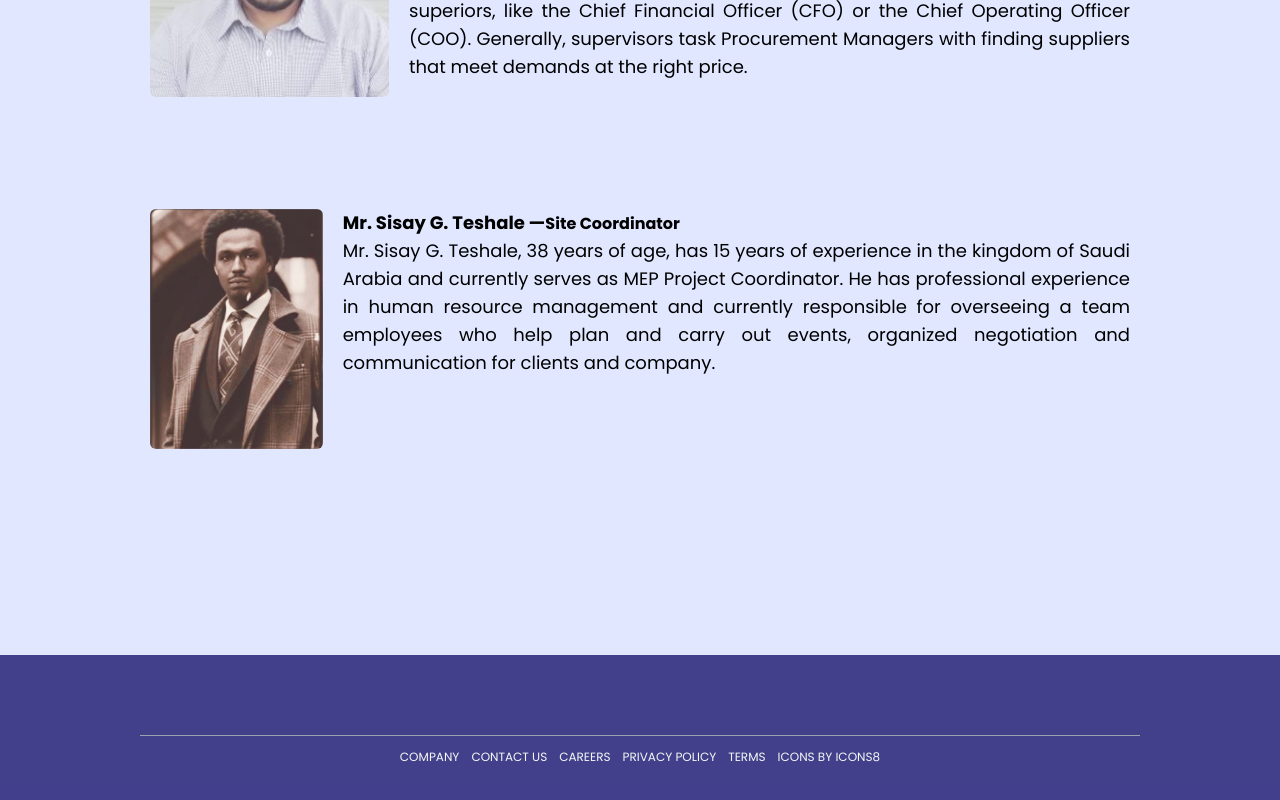
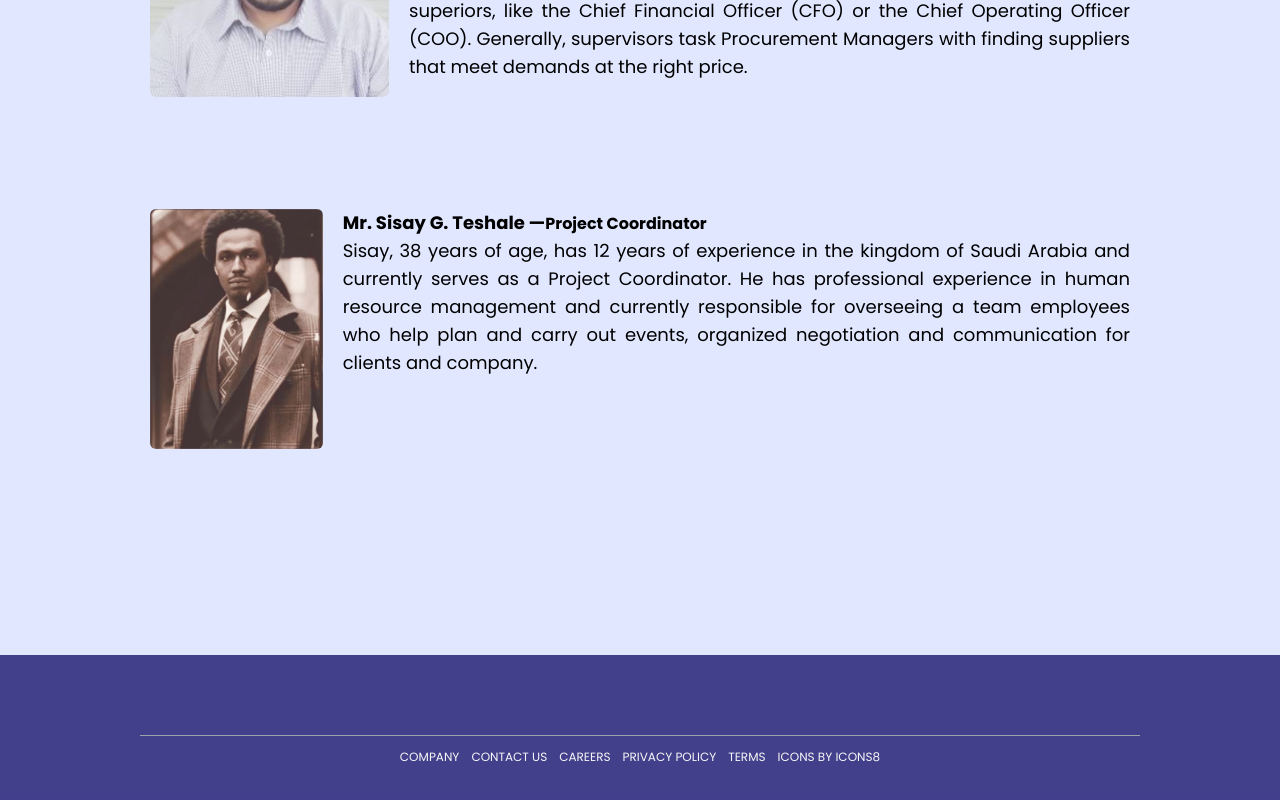
Before and after one commit to jeldrint/ibj-mep, a React (Vite) app: page /about-us/key-personnel-profile in a window 1280 px wide. Shown: the part 2004-2804 px from the top of the page. Built offline with nearby package versions, Linux system fonts and the light colour scheme.

Commit message:
minor updates

```diff
--- a/src/components/Personnel.tsx
+++ b/src/components/Personnel.tsx
@@ -25,7 +25,7 @@ const Personnel = () : React.ReactElement => {
          <PersonnelProfile name='Mr. Hani Abd- Elraouf ' title='Finance Manager' img={personnelpic3} desc1={personnel3desc1} />
          <PersonnelProfile name='Mr.  Waleed Al-Sayed Ali Ibrahim' title='Human Resource Manager' img={personnelpic4} desc1={personnel4desc1} />
          <PersonnelProfile name='Mr. Abdelhadi Mohamed Hassan' title='Procurement Manager' img={personnelpic5} desc1={personnel5desc1} />
-         <PersonnelProfile name='Mr. Sisay G. Teshale' title='Site Coordinator' img={personnelpic6} desc1={personnel6desc1} />
+         <PersonnelProfile name='Mr. Sisay G. Teshale' title='Project Coordinator' img={personnelpic6} desc1={personnel6desc1} />
       </section>
    )
 }
--- a/src/texts.ts
+++ b/src/texts.ts
@@ -10,4 +10,4 @@ export const personnel4desc1: string = "Mr. Waleed has 10 years plus experience
 
 export const personnel5desc1: string = "Mr. Abdelhadi has 12 years of experience in the procurement. He manages the purchasing of products and services for a company.  He creates a buying strategy that takes into account the company budget and necessary supplies and then they find matching vendors. Their day includes meetings with superiors, like the Chief Financial Officer (CFO) or the Chief Operating Officer (COO). Generally, supervisors task Procurement Managers with finding suppliers that meet demands at the right price."
 
-export const personnel6desc1: string = "Mr. Sisay G. Teshale, 38 years of age, has 15 years of experience in the kingdom of Saudi Arabia and currently serves as MEP Project Coordinator. He has professional experience in human resource management and currently responsible for overseeing a team employees who help plan and carry out events, organized negotiation and communication for clients and company."
+export const personnel6desc1: string = "Sisay, 38 years of age, has 12 years of experience in the kingdom of Saudi Arabia and currently serves as a Project Coordinator. He has professional experience in human resource management and currently responsible for overseeing a team employees who help plan and carry out events, organized negotiation and communication for clients and company."
```
